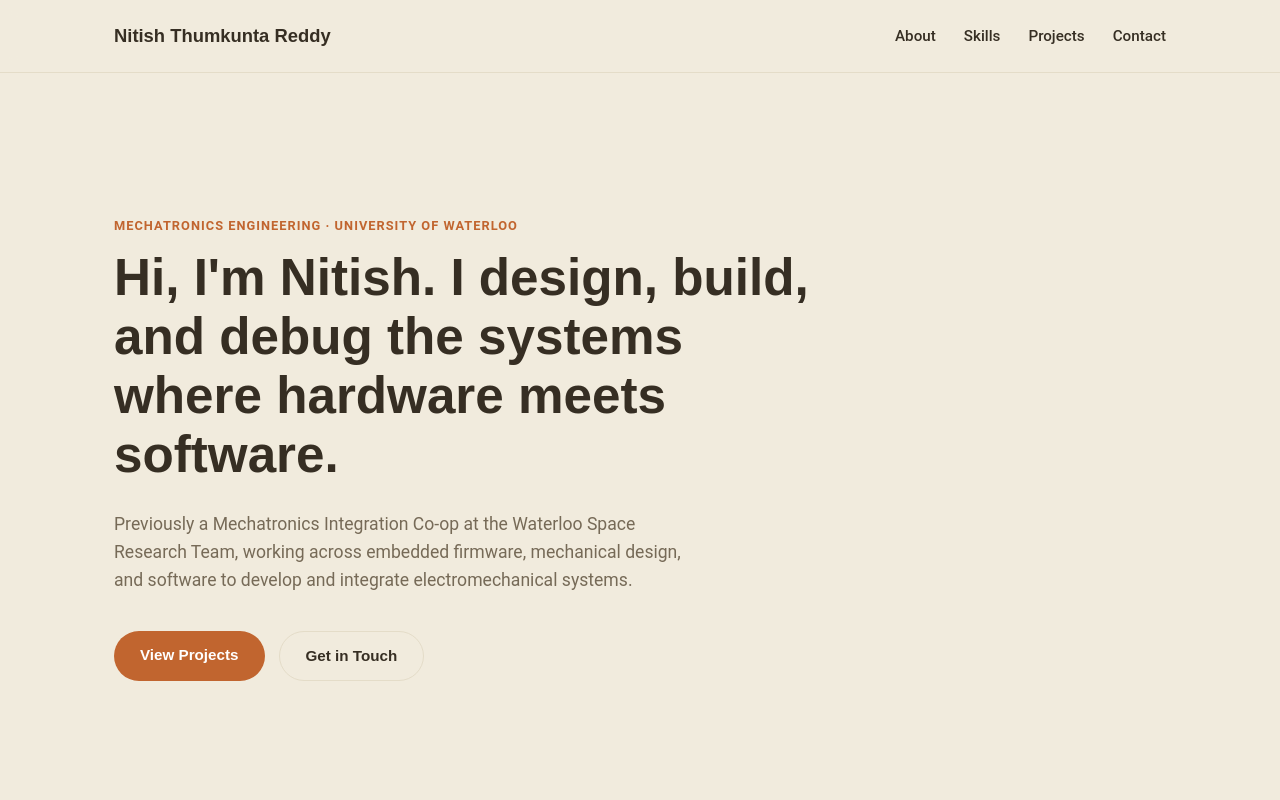
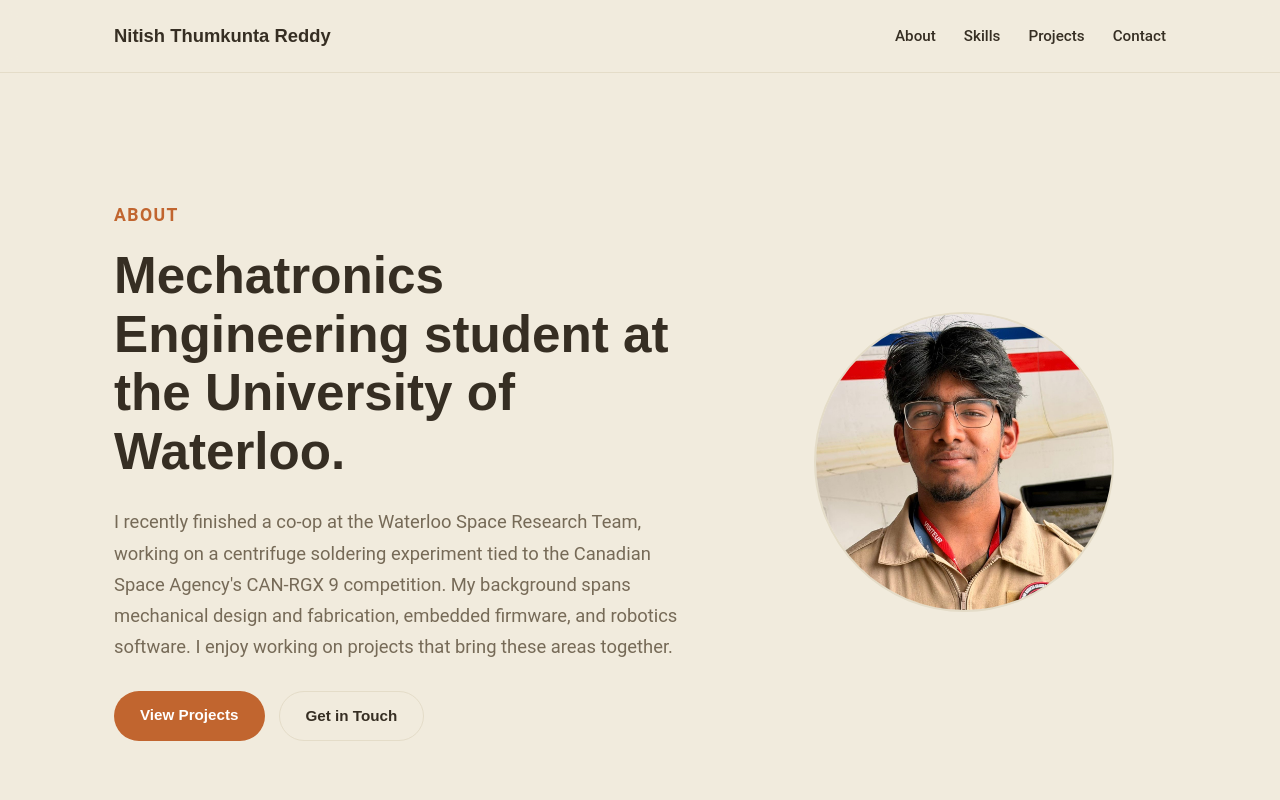
Before and after one commit to nitish2006main/PortfolioWebsite, a React (Vite) app: page / in a window 1280 px wide. Shown: the top 800 px of the page. Built offline with nearby package versions, Linux system fonts and the light colour scheme.

Commit message:
Removed redundant content

```diff
--- a/src/App.jsx
+++ b/src/App.jsx
@@ -25,7 +25,6 @@ function App() {
   return (
     <>
       <Navbar />
-      <Hero />
       <About />
       <Skills />
       <Projects />
--- a/src/components/About.jsx
+++ b/src/components/About.jsx
@@ -1,7 +1,13 @@
-
 function About() {
   return (
-    <section id="about" className="section">
+    <section
+      id="about"
+      className="section"
+      style={{
+        paddingTop: 110,
+        paddingBottom: 100,
+      }}
+    >
       <div
         className="container"
         style={{
@@ -12,16 +18,52 @@ function About() {
         }}
       >
         <div>
-          <p className="eyebrow">About</p>
+          <p
+            className="eyebrow"
+            style={{
+              fontSize: '1.1rem',
+              marginBottom: 18,
+            }}
+          >
+            About
+          </p>
 
-          <p style={{ color: 'var(--color-text-muted)' }}>
-            I'm a 2nd year Mechatronics Engineering student at the University of Waterloo,
-            recently finished a co-op at the Waterloo Space Research Team building
-            an automated centrifuge soldering experiment tied to the Canadian Space Agency's
-            CAN-RGX 9 competition. My background spans mechanical design and
-            fabrication, embedded firmware, and robotics software. I like projects
-            that force all three to work together.
+          <h1
+            style={{
+              fontSize: '3.2rem',
+              lineHeight: 1.15,
+              maxWidth: 720,
+              margin: '0 0 24px',
+            }}
+          >
+            Mechatronics Engineering student at the University of Waterloo.
+          </h1>
+
+          <p
+            style={{
+              maxWidth: 620,
+              fontSize: '1.15rem',
+              lineHeight: 1.7,
+              color: 'var(--color-text-muted)',
+              margin: '0 0 28px',
+            }}
+          >
+            I recently finished a co-op at the Waterloo Space Research Team,
+            working on a centrifuge soldering experiment tied to the Canadian
+            Space Agency's CAN-RGX 9 competition. My background spans mechanical
+            design and fabrication, embedded firmware, and robotics software.
+            I enjoy working on projects that bring these areas together.
           </p>
+
+          <div style={{ display: 'flex', gap: 14 }}>
+            <a href="#projects" className="btn btn-primary">
+              View Projects
+            </a>
+
+            <a href="#contact" className="btn btn-outline">
+              Get in Touch
+            </a>
+          </div>
         </div>
 
         <div
@@ -33,19 +75,16 @@ function About() {
         >
           <div
             style={{
-              width: 260,
-              height: 260,
+              width: 300,
+              height: 300,
               borderRadius: '50%',
               border: '2px solid var(--color-border)',
-              display: 'flex',
-              justifyContent: 'center',
-              alignItems: 'center',
               overflow: 'hidden',
             }}
           >
             <img
-              src="/linkedin-photo.JPG"
-              alt="Nitish Thumkunta Reddy"
+              src="/linkedin-photo.jpg"
+              alt="Nitish Reddy"
               style={{
                 width: '100%',
                 height: '100%',
--- a/src/components/Hero.jsx
+++ /dev/null
@@ -1,27 +0,0 @@
-function Hero() {
-  return (
-    <section className="section" style={{ paddingTop: 130, paddingBottom: 100 }}>
-      <div className="container">
-        <p className="eyebrow">Mechatronics Engineering · University of Waterloo</p>
-        <h1 style={{ fontSize: '3.2rem', maxWidth: 720, lineHeight: 1.15 }}>
-          Hi, I'm Nitish. I design, build, and debug the systems where hardware meets software.
-        </h1>
-        <p style={{
-          maxWidth: 580,
-          fontSize: '1.1rem',
-          color: 'var(--color-text-muted)',
-          margin: '20px 0 36px',
-        }}>
-          Previously a Mechatronics Integration Co-op at the Waterloo Space Research Team,
-          working across embedded firmware, mechanical design, and software to develop and integrate electromechanical systems.
-        </p>
-        <div style={{ display: 'flex', gap: 14 }}>
-          <a href="#projects" className="btn btn-primary">View Projects</a>
-          <a href="#contact" className="btn btn-outline">Get in Touch</a>
-        </div>
-      </div>
-    </section>
-  )
-}
-
-export default Hero
```
